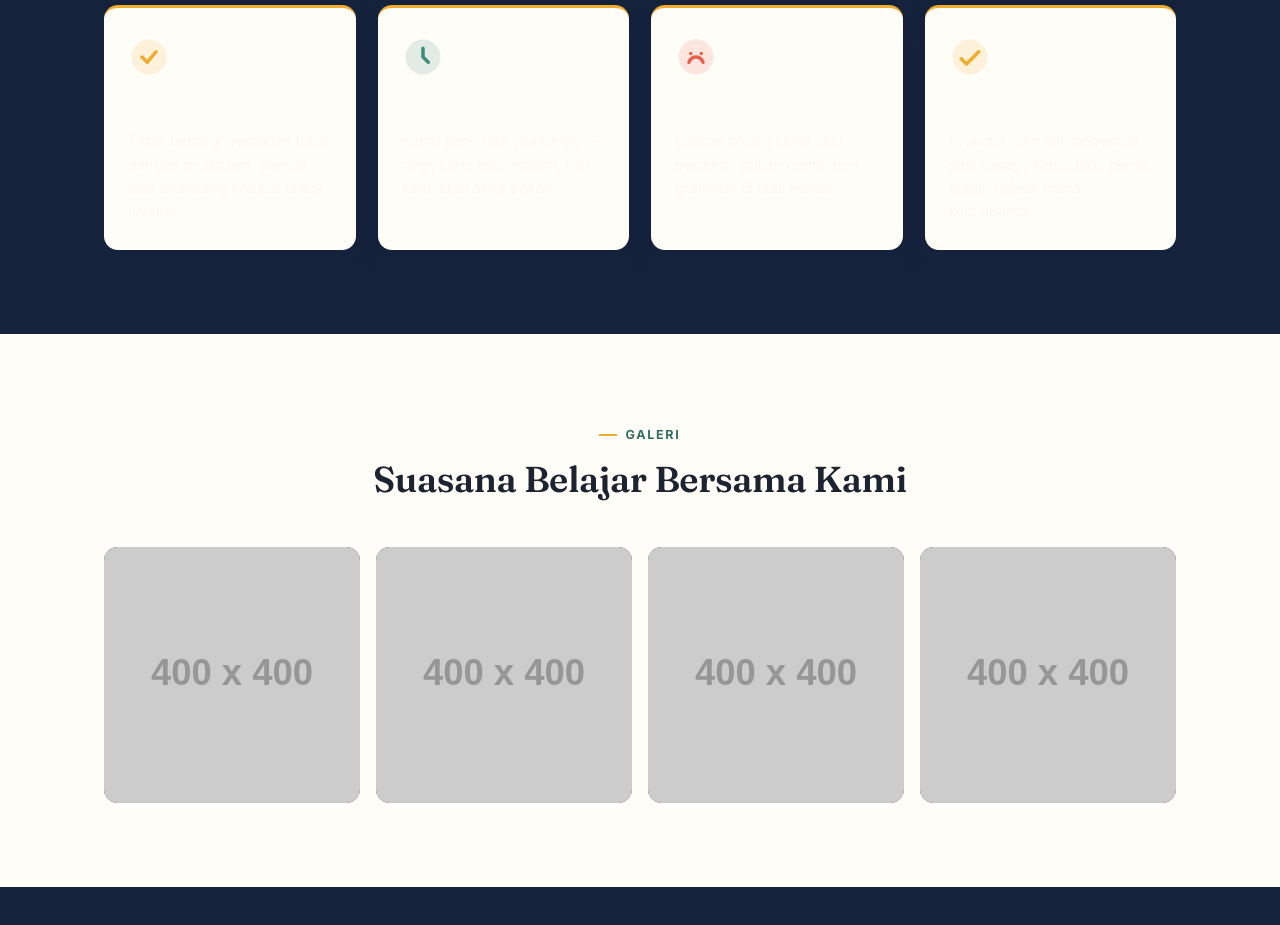
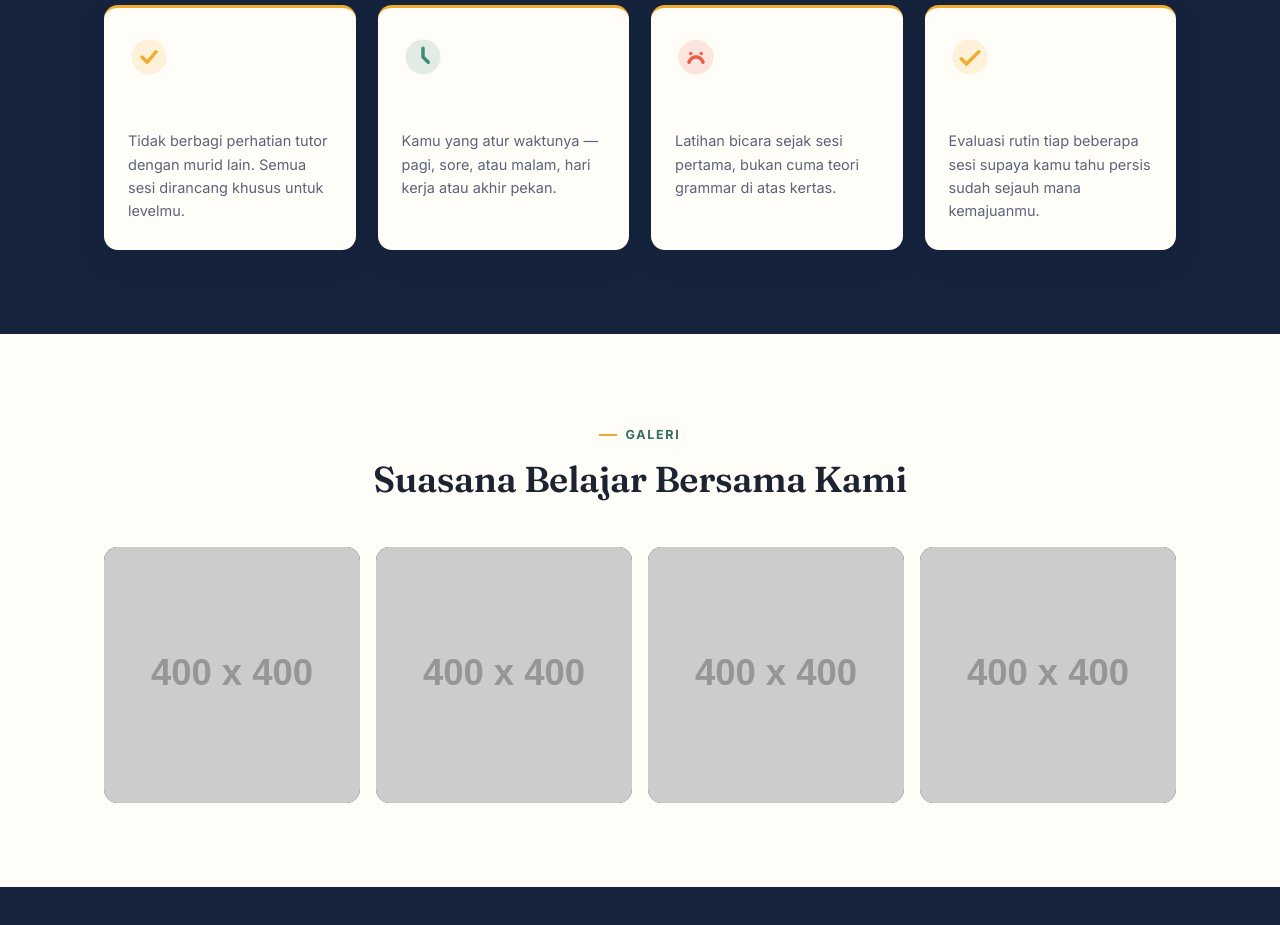
Before and after one commit to wellgena/wellgena.github.io, a plain HTML site: page index.html in a window 1280 px wide. Shown: the part 1720-2645 px from the top of the page. Drawn offline with Linux system fonts and the light colour scheme; placeholder pictures from the web are drawn by us.

Commit message:
Update style.css

```diff
--- a/style.css
+++ b/style.css
@@ -340,6 +340,11 @@ section { padding: 84px 0; }
   box-shadow: var(--shadow-soft);
   border-top: 3px solid var(--gold-500);
 }
+
+.feature-card p {
+  color: var(--muted);
+}
+
 .feature-card .icon {
   width: 42px;
   height: 42px;
```
